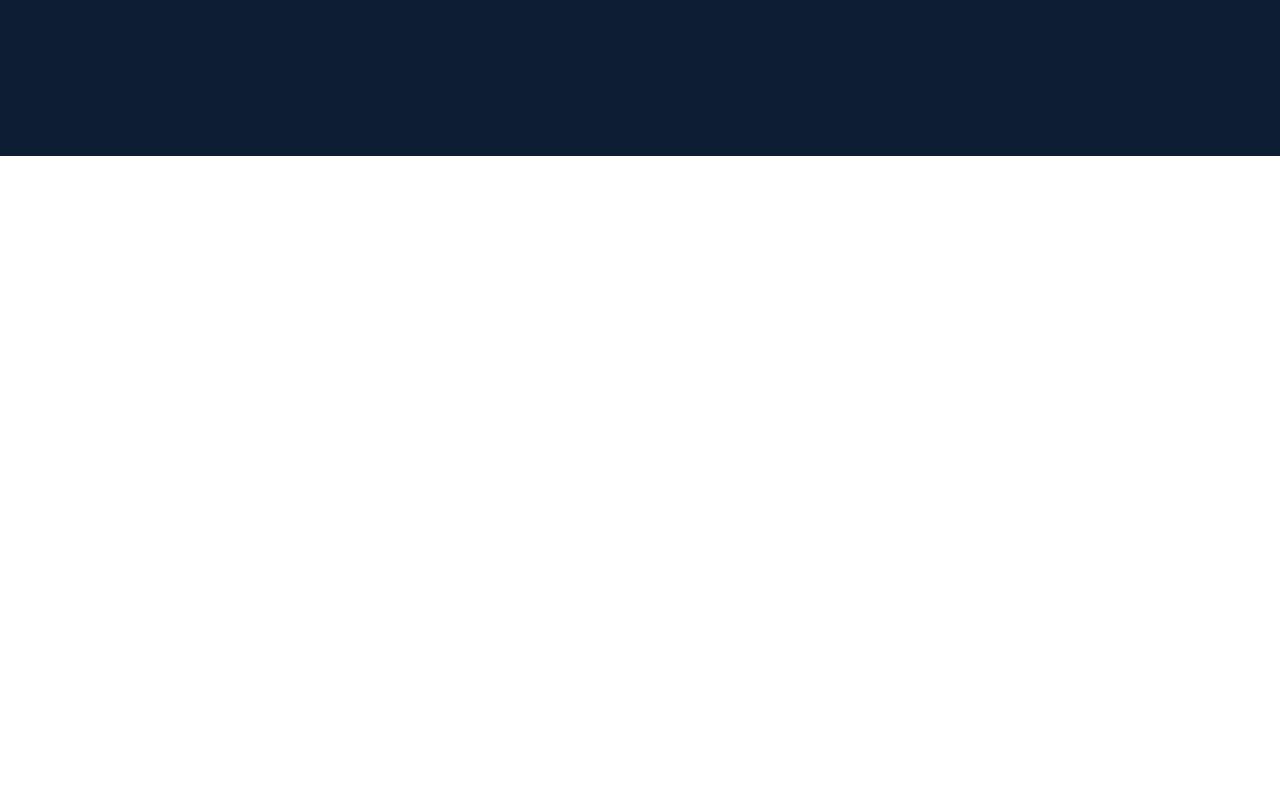
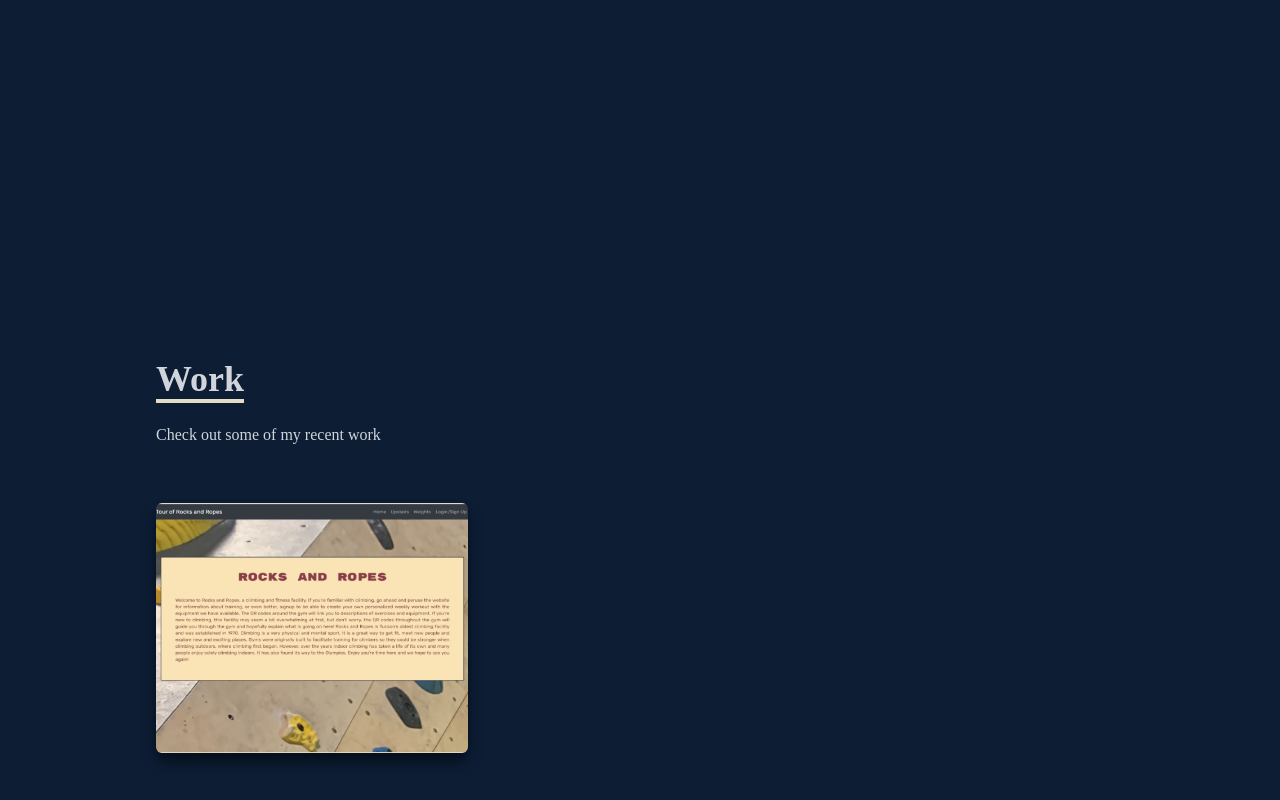
Before and after one commit to michaelwwalker42/mw-portfolio, a React (Create React App) app: page / in a window 1280 px wide. Shown: the part 2244-3044 px from the top of the page. Before the commit the page ends 2400 px from the top, so only its background shows below. Built offline with nearby package versions, Linux system fonts and the light colour scheme.

Commit message:
added rocks and ropes app to work component

```diff
--- a/src/App.js
+++ b/src/App.js
@@ -2,6 +2,7 @@ import About from "./components/About";
 import Home from "./components/Home";
 import Navbar from "./components/Navbar";
 import Skills from "./components/Skills";
+import Work from "./components/Work";
 
 function App() {
   return (
@@ -10,6 +11,7 @@ function App() {
       <Home />
       <About />
       <Skills />
+      <Work />
     </div>
   );
 }
--- /dev/null
+++ b/src/components/Work.jsx
@@ -0,0 +1,47 @@
+import React from 'react'
+import rocks from '../assets/project-images/rocks-ropes.png';
+import song from '../assets/project-images/song-starter.png'
+import tech from '../assets/project-images/tech-blog.png'
+import weather from '../assets/project-images/weather-dashboard.png'
+
+const Work = () => {
+  return (
+    <div name='work' className='w-full md:h-screen text-gray-300 bg-[#0d1d34]'>
+      <div className='max-w-[1000px] mx-auto p-4 flex flex-col justify-center w-full h-full'>
+        <div className='pb-8'>
+          <p className='text-4xl font-bold inline border-b-4 text-gray-300 border-[#e5dcc5]'>Work</p>
+          <p className='py-6'>Check out some of my recent work</p>
+        </div>
+        {/* Container */}
+        <div className='grid sm:grid-cols-2 md:grid-cols-3 gap-4'>
+
+          <div
+            style={{ backgroundImage: `url(${rocks})` }}
+            className='shadow-lg shadow-[#050D19] group container rounded-md flex justify-center items-center mx-auto content-div'>
+
+            {/* Hover effects */}
+            <div className='opacity-0 group-hover:opacity-100'>
+              <span className='text-xl font-bold text-shadow tracking-wider'>
+                MERN Stack Application
+              </span>
+              <div className='pt-8 text-center'>
+                <a href="https://rocks-and-ropes.herokuapp.com/">
+                  <button className='w-[64px] shadow-sm shadow-[#050D19] hover:scale-110 duration-200 text-center rounded-lg  py-2 m-2 bg-[#e5dcc5] text-[#0d1d34]'>
+                    Demo
+                    </button>
+                </a>
+                <a href="https://github.com/dmknapp2385/rocks-and-ropes">
+                  <button className='w-[64px] shadow-sm shadow-[#050D19] hover:scale-110 duration-200 text-center rounded-lg  py-2 m-2 bg-[#e5dcc5] text-[#0d1d34]'>
+                    Code
+                    </button>
+                </a>
+              </div>
+            </div>
+          </div>
+        </div>
+      </div>
+    </div>
+  );
+};
+
+export default Work;
--- a/src/index.css
+++ b/src/index.css
@@ -13,3 +13,23 @@
     @apply cursor-pointer;
   }
 }
+
+.content-div {
+  background-repeat: no-repeat;
+  background-size: cover;
+  background-position: center;
+  height: 250px;
+}
+
+.content-div:hover {
+  background-image: linear-gradient(
+    to right,
+    rgba(229, 220, 197, 0.8),
+    hsla(180, 2%, 48%, 0.8)
+  )!important;
+}
+
+.text-shadow {
+  color: white;
+  text-shadow: 1px 1px 4px #000000;
+}
```
Also changed, not shown: src/components/Skills.jsx (+8 -8 lines).
